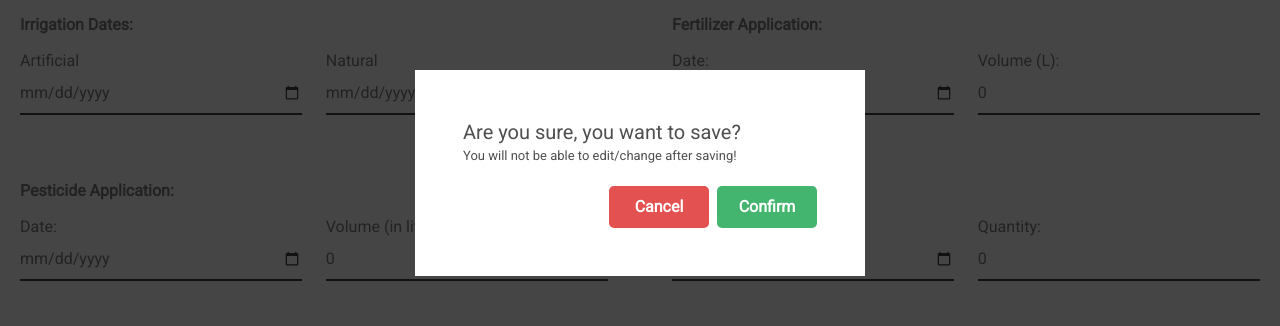
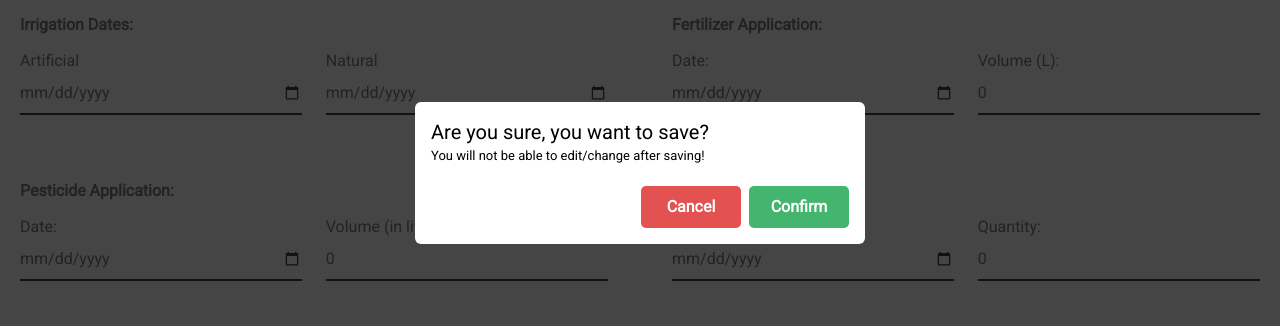
Before and after one commit to AmritHimanshu/Mango_Traceability_System, a Next.js app in the folder client/: page /farmer/farms/1/edit in a window 1280 px wide. Both pictures are taken after typing "2020-01-15", "2020-01-15", "2020-01-15", "2020-01-15", "2020-01-15", "2020-01-15" into the empty fields and a click on the button "Save". Shown: the part 227-553 px from the top of the page. Built offline with nearby package versions, Linux system fonts and the light colour scheme; no server answers.

Commit message:
Working on UI

```diff
--- a/client/src/app/farmer/farms/[farm_id]/edit/page.tsx
+++ b/client/src/app/farmer/farms/[farm_id]/edit/page.tsx
@@ -605,7 +605,7 @@ function page() {
 
       {isSave && (
         <div className="fixed z-[9999] top-0 left-0 w-full h-full bg-neutral-900 bg-opacity-80 flex items-center">
-          <div className="bg-white p-5 w-[300px] md:w-[400px] lg:w-[450px] m-auto space-y-5">
+          <div className="bg-white text-black p-3 w-[300px] md:w-[400px] lg:w-[450px] m-auto space-y-5 rounded-md">
             <div>
               <div className="text-sm md:text-xl">Are you sure, you want to save?</div>
               <div className="text-[10px] md:text-[13px]">
```
